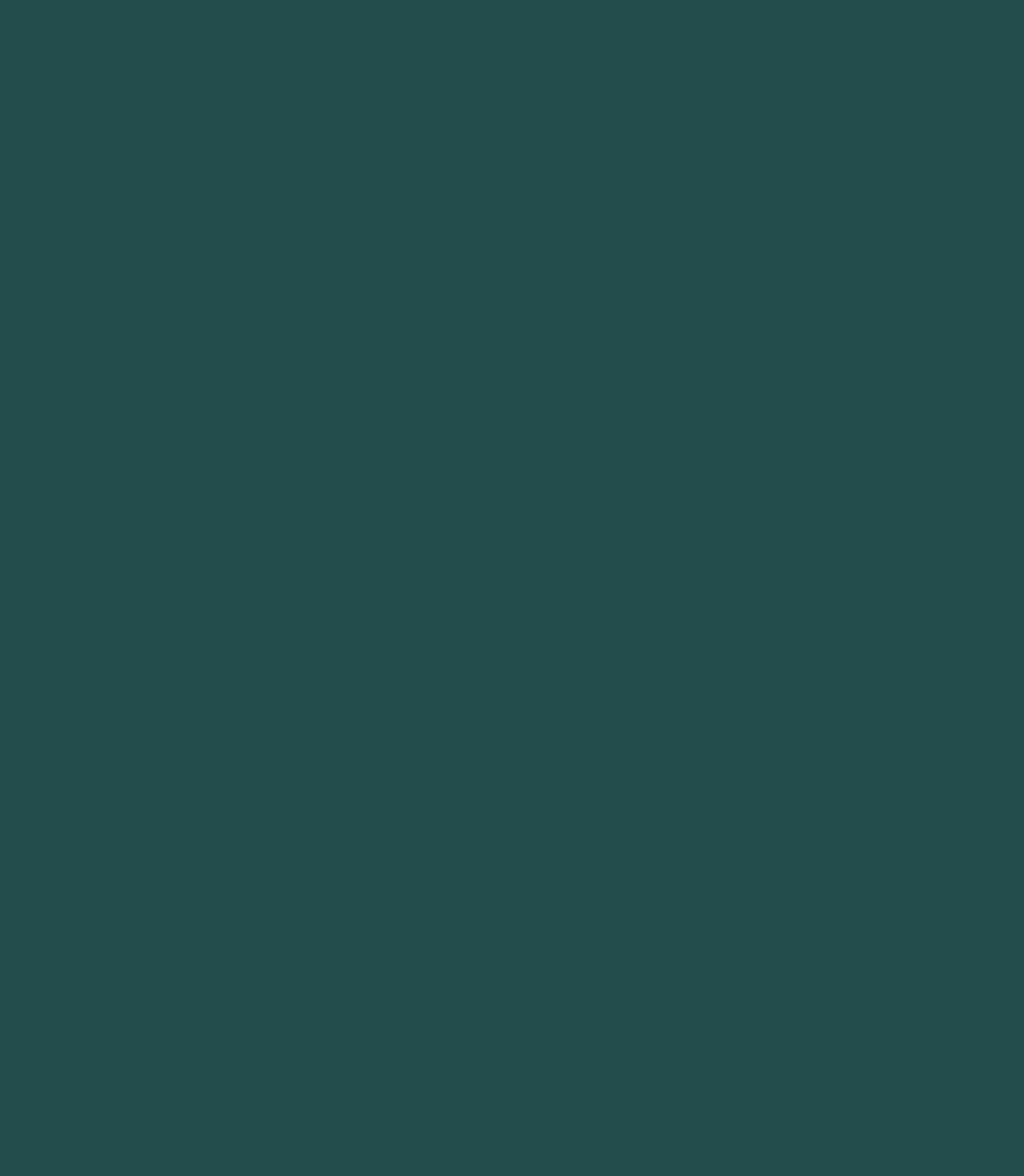
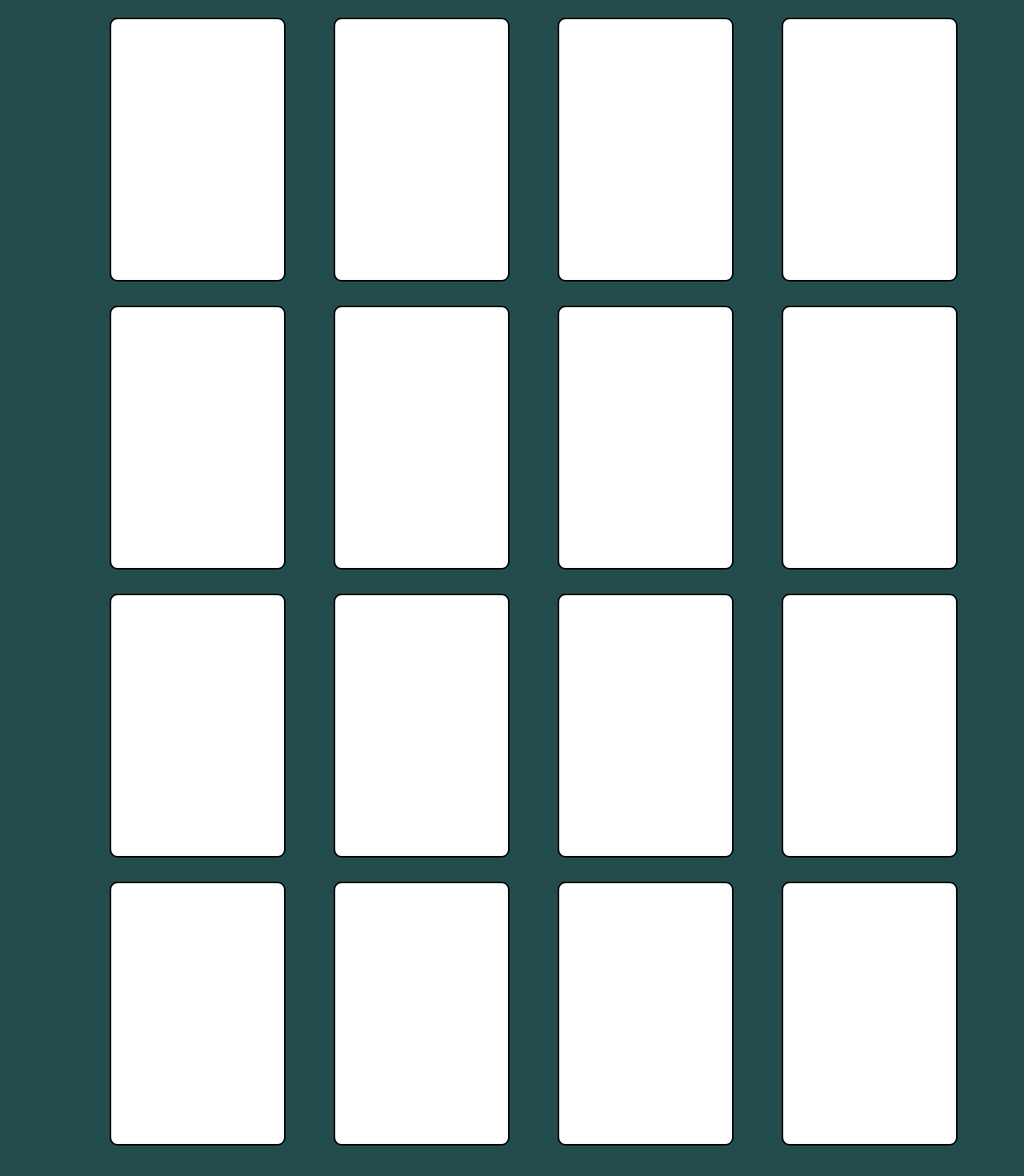
Before and after one commit to idiglove/oku-no-kumo-fe, a Next.js app in the folder project_app/: page /Main in a window 1280 px wide. Shown: the part 644-2114 px from the top of the page at 80% size. Built offline with nearby package versions, Linux system fonts and the light colour scheme.

Commit message:
adding the cards on the reviews page

```diff
--- a/project_app/components/ReviewCard.js
+++ b/project_app/components/ReviewCard.js
@@ -3,10 +3,30 @@ import { Paper, Box } from "./styled";
 export default function ReviewCard() {
   return (
     <Box>
-      <Paper />
-      <Paper />
-      <Paper />
-      <Paper />
+      <div>
+        <Paper />
+        <Paper />
+        <Paper />
+        <Paper />
+      </div>
+      <div>
+        <Paper />
+        <Paper />
+        <Paper />
+        <Paper />
+      </div>
+      <div>
+        <Paper />
+        <Paper />
+        <Paper />
+        <Paper />
+      </div>
+      <div>
+        <Paper />
+        <Paper />
+        <Paper />
+        <Paper />
+      </div>
     </Box>
   );
 }
--- a/project_app/components/styled.tsx
+++ b/project_app/components/styled.tsx
@@ -8,7 +8,8 @@ width: 220px;
 height: 330px;
 left: 0px;
 top: 0px;
-background: rgba(249, 218, 108, 0.1);
+margin:30px;
+background: white;
 border: 2px solid #000000;
 border-radius: 10px;
 `;
--- a/project_app/pages/styled.tsx
+++ b/project_app/pages/styled.tsx
@@ -1,7 +1,7 @@
 import styled from "styled-components";
 
 export const Container = styled.section`
-
+position:absolute;
 width: 1440px;
 height: 2562px;
 left: 0px;
```
Also changed, not shown: project_app/components/CardContent.js (added, +7 -0 lines).
